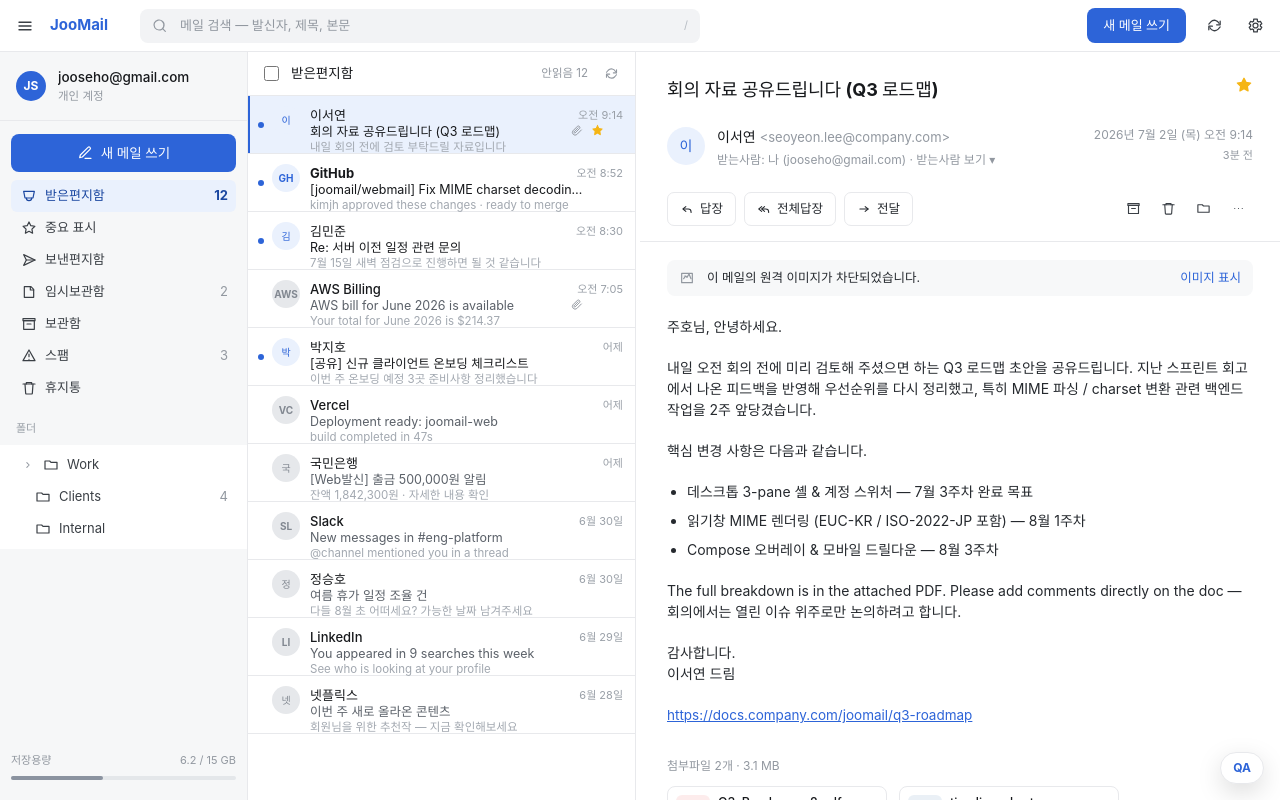
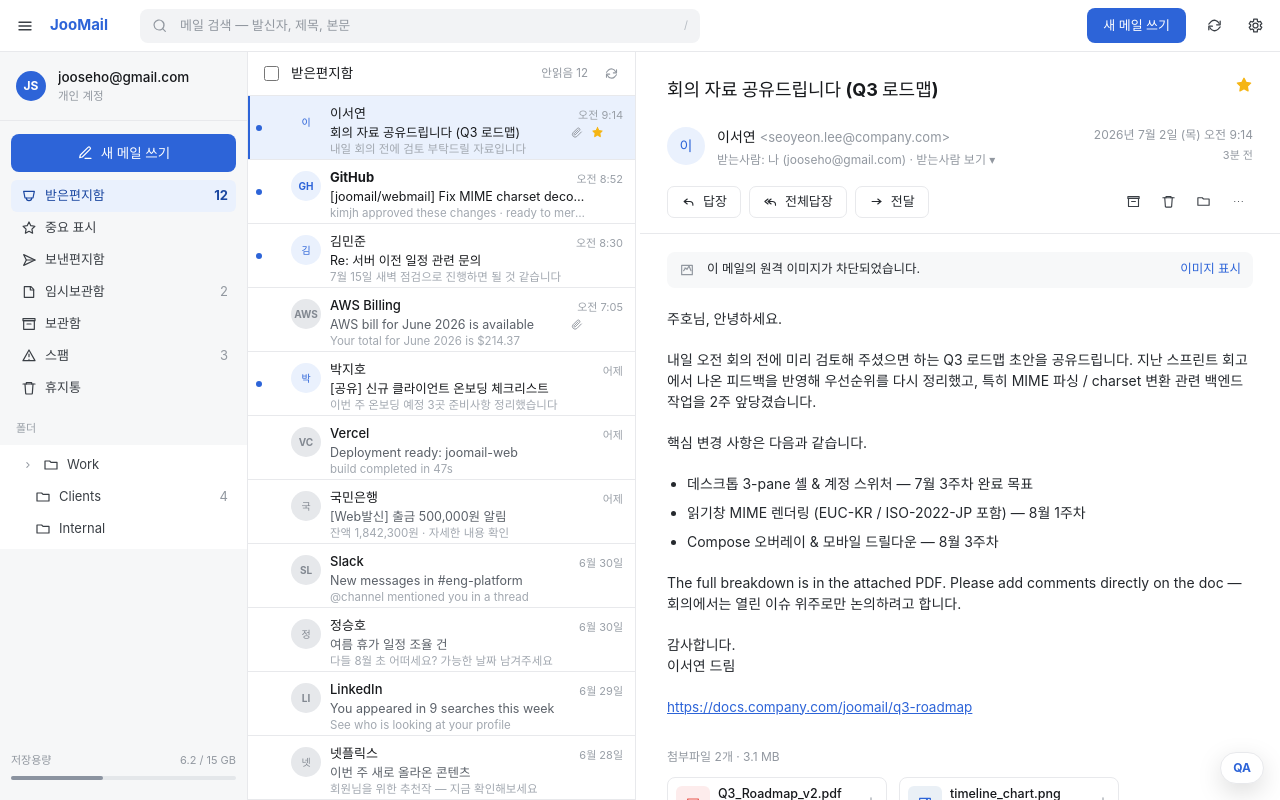
Before and after one commit to SeHoJoo/JooMail, a React (Vite) app: page / in a window 1280 px wide. Built offline with nearby package versions, Linux system fonts and the light colour scheme.

Commit message:
fix: polish mail list and compose controls

```diff
--- a/src/components/ComposePanel.tsx
+++ b/src/components/ComposePanel.tsx
@@ -19,9 +19,13 @@
     <section className="fixed inset-0 z-40 flex flex-col bg-white md:inset-auto md:bottom-[15px] md:right-5 md:h-[599px] md:w-[580px] md:rounded-[10px] md:shadow-compose" data-compose-panel>
       <div className="flex h-[38px] shrink-0 items-center bg-[#1e2126] px-4 text-white md:rounded-t-[10px]">
         <div className="text-[13px] font-medium">{message ? "답장" : "새 메일"}</div>
-        <div className="ml-auto flex gap-5">
-          <Icon name="minimize" className="hidden h-3.5 w-3.5 md:block" />
-          <Icon name="expand" className="hidden h-3.5 w-3.5 md:block" />
+        <div className="ml-auto flex items-center gap-1.5">
+          <span className="hidden h-7 w-7 items-center justify-center md:flex" aria-hidden="true">
+            <Icon name="minimize" className="h-3.5 w-3.5" />
+          </span>
+          <span className="hidden h-7 w-7 items-center justify-center md:flex" aria-hidden="true">
+            <Icon name="expand" className="h-3.5 w-3.5" />
+          </span>
           <button className="flex h-7 w-7 items-center justify-center rounded-md bg-white/10 hover:bg-white/15 md:bg-transparent md:hover:bg-white/10" aria-label="작성 닫기" onClick={onClose}>
             <span aria-hidden="true" className="text-[18px] leading-none">
               ×
@@ -54,7 +58,7 @@
       </div>
       <textarea
         ref={bodyRef}
-        className="min-h-0 flex-1 resize-none border-0 px-4 py-4 text-[13.5px] leading-[1.55] text-text outline-none"
+        className="min-h-0 flex-1 resize-none border-0 px-4 py-4 text-[13.5px] leading-[1.55] text-text outline-none focus-visible:outline-none"
         defaultValue={
           message
             ? `${message.sender}님, 자료 잘 받았습니다. 첨부해 주신 로드맵 확인했고 몇 가지 코멘트 남겼습니다.\n\nMIME charset 변환 작업을 앞당긴 부분 특히 좋아요 — EUC-KR 메일 테스트 케이스를 제가 몇 개 더 준비해 두겠습니다.`
--- a/src/components/MessageList.tsx
+++ b/src/components/MessageList.tsx
@@ -23,10 +23,10 @@
   return (
     <section className="flex min-w-[320px] shrink-0 flex-col border-r border-line bg-white" style={{ width: "var(--list-width)" }}>
       {checkedCount > 0 ? (
-        <div className="m-3 mb-0 flex h-10 items-center rounded-lg bg-selected px-3 text-accent">
+        <div className="flex h-11 items-center border-b border-line bg-selected px-4 text-accent">
           <input className="h-[15px] w-[15px] accent-accent" checked readOnly type="checkbox" />
           <span className="ml-3 text-[13px] font-medium">{checkedCount}개 선택됨</span>
-          <div className="ml-auto flex gap-5 text-[#3a3f45]">
+          <div className="ml-auto flex gap-4 text-[#3a3f45]">
             <button aria-label="선택 메일 보관">
               <Icon name="archive" className="h-4 w-4" />
             </button>
--- a/src/components/MessageRow.tsx
+++ b/src/components/MessageRow.tsx
@@ -27,7 +27,7 @@
   return (
     <button
       className={[
-        "group relative flex h-[58px] w-full items-start border-b border-line text-left",
+        "group relative flex h-[64px] w-full items-start border-b border-line text-left",
         "focus-visible:z-10 focus-visible:bg-selected focus-visible:outline focus-visible:outline-2 focus-visible:outline-offset-[-2px] focus-visible:outline-accent",
         selected ? "bg-selected" : "bg-white hover:bg-[#fafbfc]",
         checked ? "bg-selected/70" : "",
@@ -39,14 +39,11 @@
       onFocus={onSelect}
     >
       {selected ? <span className="absolute left-0 top-0 h-full w-0.5 bg-accent" /> : null}
-      <span className="absolute left-[10px] top-[26px] h-1.5 w-1.5 rounded-full bg-accent opacity-0 data-[show=true]:opacity-100" data-show={message.unread} />
-      <span className="absolute left-6 top-2.5 flex h-7 w-7 items-center justify-center rounded-full bg-[#eaf1fd] text-[10px] font-bold text-accent data-[muted=true]:bg-[#e6e8eb] data-[muted=true]:text-[#828891]" data-muted={!message.unread}>
-        {message.initials}
-      </span>
+      <span className="absolute left-2 top-[29px] h-1.5 w-1.5 rounded-full bg-accent opacity-0 data-[show=true]:opacity-100" data-show={message.unread} />
       <input
         aria-label={`${message.sender} 선택`}
         className={[
-          "absolute left-[15px] top-[12px] h-[15px] w-[15px] accent-accent group-hover:block",
+          "absolute left-[19px] top-[24px] h-[15px] w-[15px] accent-accent group-hover:block",
           checked ? "block" : "hidden",
         ].join(" ")}
         checked={checked}
@@ -54,16 +51,19 @@
         onChange={onToggleChecked}
         type="checkbox"
       />
-      <span className="absolute left-[62px] top-2.5 right-[84px] truncate text-[13px] text-ink data-[unread=true]:font-bold data-[unread=false]:font-medium" data-unread={message.unread}>
+      <span className="absolute left-[43px] top-[11px] flex h-[30px] w-[30px] items-center justify-center rounded-full bg-[#eaf1fd] text-[10px] font-bold text-accent data-[muted=true]:bg-[#e6e8eb] data-[muted=true]:text-[#828891]" data-muted={!message.unread}>
+        {message.initials}
+      </span>
+      <span className="absolute left-[82px] top-[9px] right-[84px] truncate text-[13px] leading-4 text-ink data-[unread=true]:font-bold data-[unread=false]:font-medium" data-unread={message.unread}>
         {message.sender}
       </span>
       <span className="absolute right-3 top-[11px] w-[64px] text-right text-[11px] text-[#9aa0a8]">{message.time}</span>
-      <span className="absolute left-[62px] right-[50px] top-[27px] truncate text-[12.5px] text-[#17191c] data-[unread=false]:text-[#5b6169]" data-unread={message.unread}>
+      <span className="absolute left-[82px] right-[50px] top-[29px] truncate text-[12.5px] leading-[15px] text-[#17191c] data-[unread=false]:text-[#5b6169]" data-unread={message.unread}>
         {highlight(message.subject, search)}
       </span>
-      <span className="absolute left-[62px] right-[50px] top-[43px] truncate text-[11.5px] text-[#a2a8b0]">{highlight(message.snippet, search)}</span>
-      {message.hasAttachment ? <Icon name="paperclip" className="absolute right-[52px] top-[28px] h-[13px] w-[13px] text-muted" /> : null}
-      {message.flagged ? <Icon name="star" className="absolute right-[31px] top-[28px] h-[13px] w-[13px] fill-[#f5b514] text-[#f5b514]" /> : null}
+      <span className="absolute left-[82px] right-[50px] top-[46px] truncate text-[11.5px] leading-[15px] text-[#a2a8b0]">{highlight(message.snippet, search)}</span>
+      {message.hasAttachment ? <Icon name="paperclip" className="absolute right-[52px] top-[30px] h-[13px] w-[13px] text-muted" /> : null}
+      {message.flagged ? <Icon name="star" className="absolute right-[31px] top-[30px] h-[13px] w-[13px] fill-[#f5b514] text-[#f5b514]" /> : null}
     </button>
   );
 }
--- a/src/components/ReadingPane.tsx
+++ b/src/components/ReadingPane.tsx
@@ -41,7 +41,7 @@
             <div className="mt-1 text-[11px]">{message.time === "오전 9:14" ? "3분 전" : message.time}</div>
           </div>
         </div>
-        <div className="mt-6 flex items-center gap-2">
+        <div className="mt-[18px] flex items-center gap-2">
           <ActionButton icon="reply" label="답장" onClick={onReply} />
           <ActionButton icon="replyAll" label="전체답장" onClick={onReply} />
           <ActionButton icon="forward" label="전달" onClick={onReply} />
@@ -116,8 +116,8 @@
 
 function ActionButton({ icon, label, onClick }: { icon: "reply" | "replyAll" | "forward"; label: string; onClick: () => void }) {
   return (
-    <button className="flex items-center gap-1.5 rounded-[7px] border border-line bg-white px-3 py-[7px] text-[12.5px] font-medium text-text" onClick={onClick}>
-      <Icon name={icon} className="h-3.5 w-3.5" />
+    <button className="flex h-8 items-center gap-[7px] rounded-[7px] border border-line bg-white px-[13px] text-[13px] font-medium text-text hover:border-[#d0d4d9] hover:bg-[#f6f7f8]" onClick={onClick}>
+      <Icon name={icon} className="h-[15px] w-[15px]" />
       {label}
     </button>
   );
```
